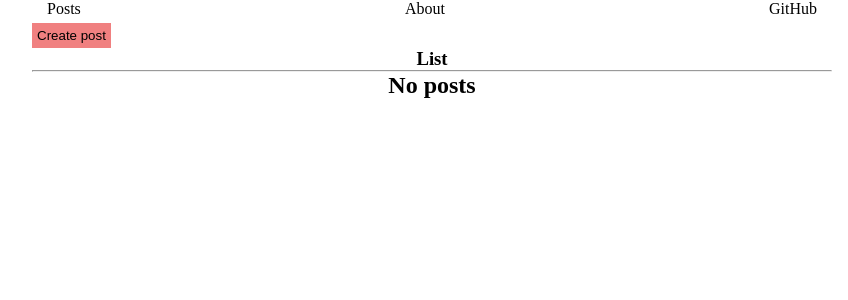
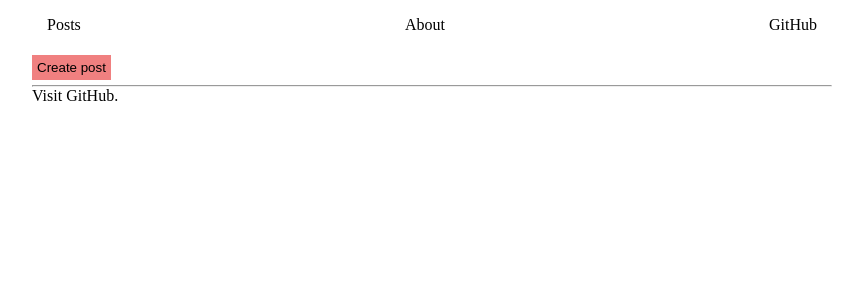
Before and after one commit to denysMoon/to-do-react-2, a React (Create React App) app: page /github in a window 1280 px wide. Before the commit this address led to /posts. Shown: the top 300 px of the page, without its empty margins (208-1056 px from the left). Built offline with nearby package versions, Linux system fonts and the light colour scheme.

Commit message:
work with edit post

```diff
--- a/src/App.js
+++ b/src/App.js
@@ -12,12 +12,17 @@ import { useState } from 'react';
 import Form from './components/Form/Form';
 import NavBar from './components/NavBar/NavBar';
 import About from './components/About/About';
+import GitHub from './components/GitHub/GitHub';
 import AppRouter from './components/AppRouter';
 import FormModal from './components/UI/FormModal/FormModal';
 import Button from './components/UI/button/Button';
 
 function App() {
   const [posts, setPost] = useState([])
+
+  //Forms
+  const [inputTitle, setInputTitle] = useState('')
+  const [inputPost, setInputPost] = useState('')
 
   const [modal, setModal] = useState(false)
 
@@ -27,20 +32,26 @@ function App() {
       <div className="App">
         <NavBar />
 
-      <Button onClick={()=>setModal(true)}>
-        Create post
-      </Button>
+        <Button onClick={()=>setModal(true)}>
+          Create post
+        </Button>
 
         <FormModal visible={modal} setVisible={setModal}>
-          <Form setPost={setPost} posts={posts} setModal={setModal} />
+          <Form setPost={setPost} posts={posts} setModal={setModal}
+          inputTitle={inputTitle} setInputTitle={setInputTitle}
+          inputPost={inputPost} setInputPost={setInputPost} />
         </FormModal>
 
-        <h3 style={{textAlign: "center"}}>List</h3>
-        <hr style={{background: "black"}}></hr>
+        <hr style={{background: "black", marginTop:"5px"}}></hr>
 
         <Switch>
-          <Route path="/posts" component={()=><PostList posts={posts} setPost={setPost} />} />
+          <Route path="/posts" component={()=><PostList posts={posts}
+           setPost={setPost}
+           setModal={setModal}
+           setInputTitle={setInputTitle}
+           setInputPost={setInputPost} />} />
           <Route path="/about" component={About} />
+          <Route path="/github" component={GitHub} />
           <Redirect to="/posts"/>
         </Switch>
 
--- a/src/components/About/About.jsx
+++ b/src/components/About/About.jsx
@@ -1,7 +1,7 @@
 const About = () =>{
     return(
         <div>
-            About
+
         </div>
     )
 }
--- a/src/components/Form/Form.jsx
+++ b/src/components/Form/Form.jsx
@@ -2,9 +2,9 @@ import { useState } from 'react'
 import Button from '../UI/button/Button'
 import Input from '../UI/input/Input'
 
-const Form = ( { setPost, posts, setModal } ) =>{
-    const [inputTitle, setInputTitle] = useState('')
-    const [inputPost, setInputPost] = useState('')
+const Form = ( { setPost, posts, setModal, setInputTitle, inputTitle, inputPost, setInputPost } ) =>{
+    // const [inputTitle, setInputTitle] = useState('')
+    // const [inputPost, setInputPost] = useState('')
 
     const onSubmit = e =>{
         e.preventDefault()
@@ -41,7 +41,8 @@ const Form = ( { setPost, posts, setModal } ) =>{
             onChange={onChangeTitle}
             value={inputTitle}
             />
-            <Input type="text"
+            <Input className="input-post"
+            type="text"
             placeholder="Post"
             onChange={onChangePost}
             value={inputPost}
--- /dev/null
+++ b/src/components/GitHub/GitHub.jsx
@@ -0,0 +1,11 @@
+const GitHub = () =>{
+    return(
+        <div>
+            <p>
+                Visit <a href="https://github.com/denysMoon/to-do-react-2" target="_blank">GitHub</a>.
+            </p>
+        </div>
+    )
+}
+
+export default GitHub
--- a/src/components/PostItem/PostItem.jsx
+++ b/src/components/PostItem/PostItem.jsx
@@ -2,11 +2,17 @@ import Button from '../UI/button/Button'
 
 // import moment from 'moment'
 
-const PostItem = ( {title, post, posts, date, setPost} ) =>{
+const PostItem = ( {title, post, posts, date, setPost, setModal, setInputPost, setInputTitle} ) =>{
     const deletePost = () =>{
         setPost(posts.filter(el=>{
             return el.date!==date
         }))
+    }
+    const editPost = () =>{
+        setModal(true)
+        setInputPost(post)
+        setInputTitle(title)
+        console.log(title)
     }
     return(
         <div className="post">
@@ -15,7 +21,7 @@ const PostItem = ( {title, post, posts, date, setPost} ) =>{
                 {post}
             </div>
             <div className="post-button">
-                <Button>Edit</Button>
+                <Button onClick={editPost}>Edit</Button>
                 <Button onClick={deletePost}>Delete</Button>
             </div>
         </div>
--- a/src/components/PostList/PostList.jsx
+++ b/src/components/PostList/PostList.jsx
@@ -1,14 +1,18 @@
 import PostItem from "../PostItem/PostItem"
 import Title from "../Title/Title"
 
-const PostList = ( { posts, setPost } ) =>{
+const PostList = ( { posts, setPost, setModal, setInputTitle, setInputPost } ) =>{
     return(
         <div>
             {
                 !posts.length ? <Title /> : (
                     posts.map(el =>{
                        return <PostItem title={el.title}
-                        post={el.post} date={el.date} key={el.date} posts={posts} setPost={setPost}  />
+                        post={el.post} date={el.date} key={el.date}
+                        posts={posts} setPost={setPost}
+                        setModal={setModal}
+                        setInputTitle={setInputTitle}
+                        setInputPost={setInputPost}  />
                     })
                 )
             }
--- a/src/styles/App.css
+++ b/src/styles/App.css
@@ -24,6 +24,7 @@
 }
 .nav-bar{
     /* width: 100%; */
+    height: 50px;
     margin-left: auto;
     margin-right: auto;
     padding: 0 15px;
@@ -41,3 +42,8 @@ a:hover{
 .active-link{
     color: green;
 }
+.input-post{
+    height: 60px;
+    width: 100%;
+    margin-top: 5px;
+}
```
